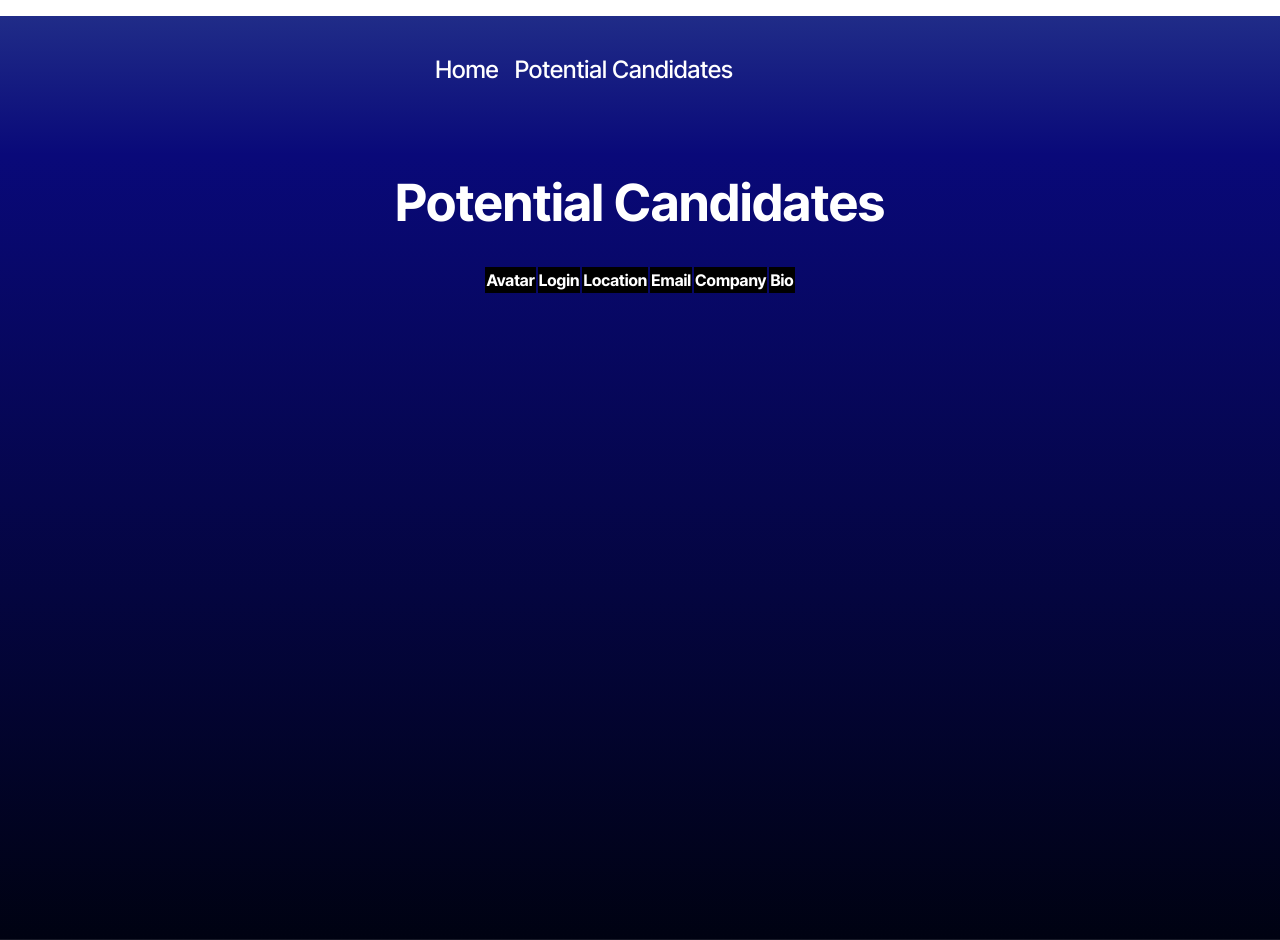
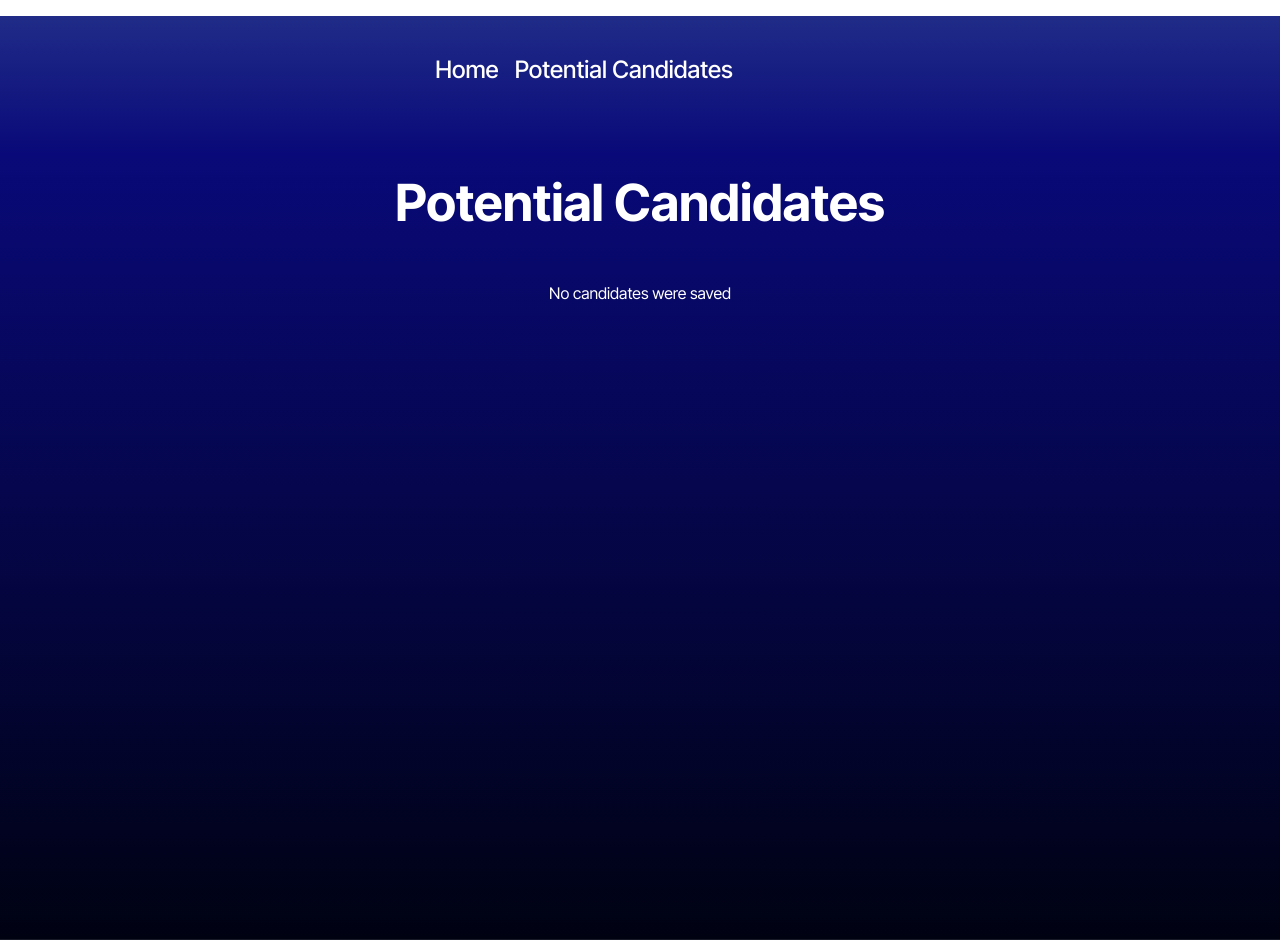
Before and after one commit to jmalon10/candidate-search, a React (Vite) app: page /SavedCandidates in a window 1280 px wide. Built offline with nearby package versions, Linux system fonts and the light colour scheme.

Commit message:
adds displays a no saved candidates messsage when there are no saved candidates

```diff
--- a/src/pages/SavedCandidates.tsx
+++ b/src/pages/SavedCandidates.tsx
@@ -5,6 +5,7 @@ const SavedCandidates = () => {
   return (
     <>
       <h1>Potential Candidates</h1>
+      { savedCandidates.length > 0 ? (
       <table>
         <thead>
           <tr>
@@ -29,6 +30,9 @@ const SavedCandidates = () => {
           ))}
         </tbody>
       </table>
+  ) : (
+      <p>No candidates were saved</p>
+    )}
     </>
   );
 };
```
